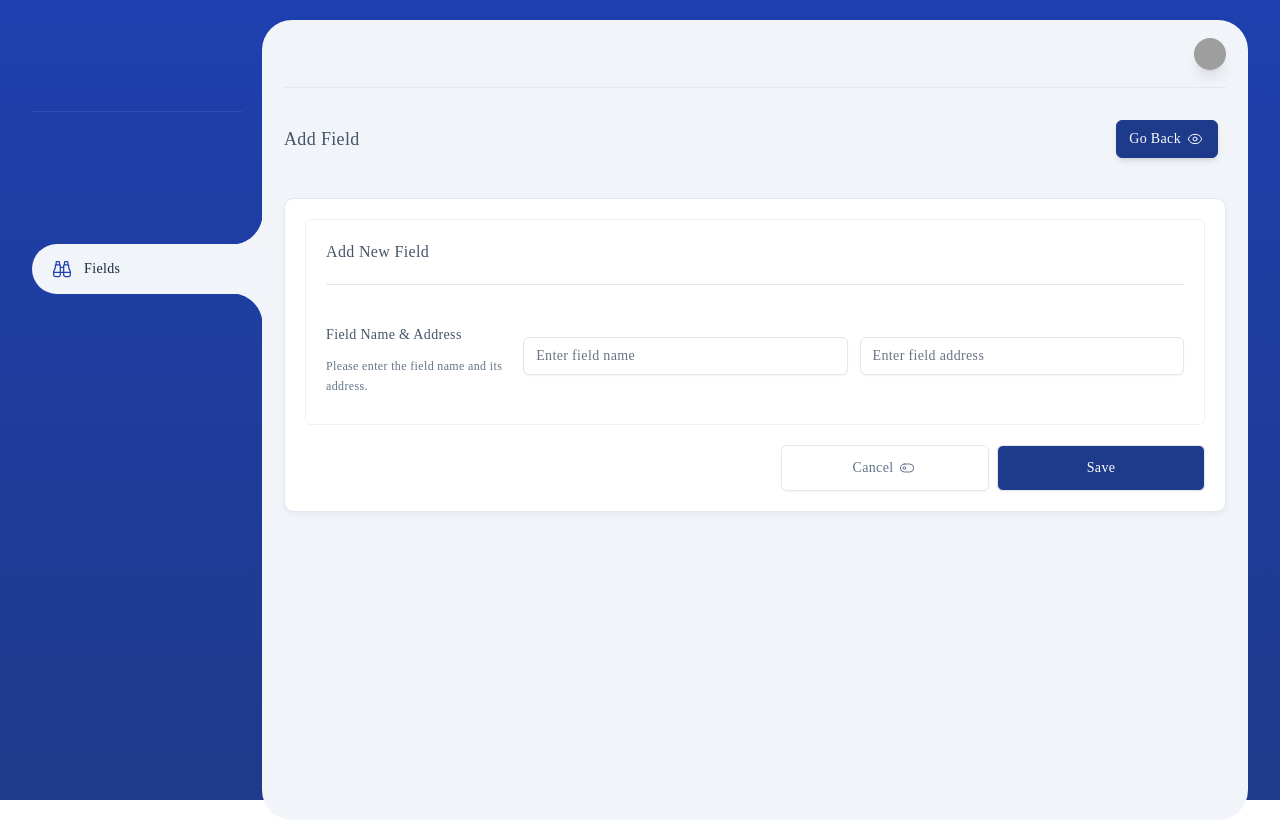
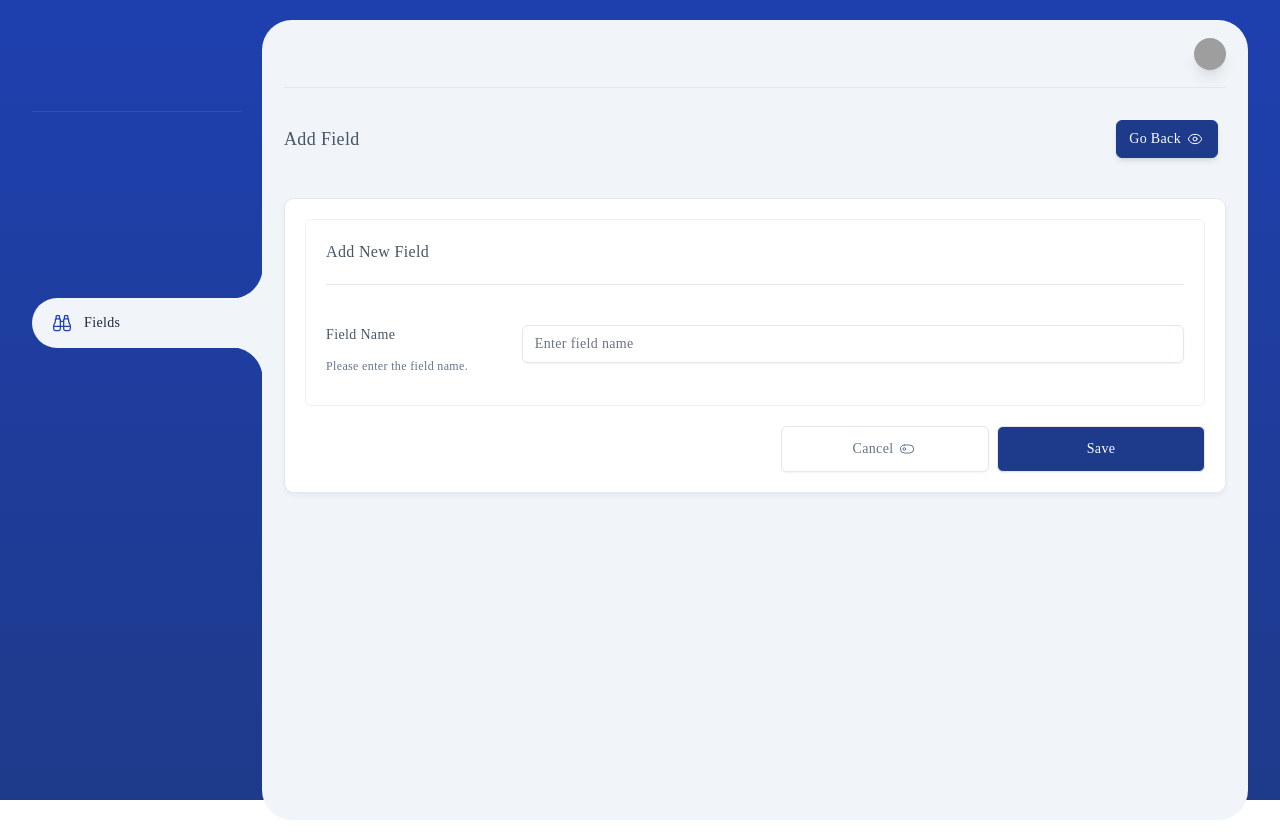
Before and after one commit to kajugadaniels/attendify-client, a React (Vite) app: page /field/add in a window 1280 px wide. Built offline with nearby package versions, Linux system fonts and the light colour scheme; sample sign-in values are in the browser's storage; grey boxes are pictures that could not be loaded; a web font is replaced by a local one.

Commit message:
Remove unnecessary fields on fields

```diff
--- a/src/components/Sidebar.jsx
+++ b/src/components/Sidebar.jsx
@@ -54,6 +54,19 @@ const Sidebar = () => {
                 </li>
                 <li>
                     <NavLink
+                        to="/departments"
+                        className={() =>
+                            `side-menu ${isDepartmentsActive ? 'side-menu--active' : ''}`
+                        }
+                    >
+                        <div className="side-menu__icon">
+                            <Sofa className="stroke-1.5 w-5 h-5" />
+                        </div>
+                        <div className="side-menu__title">Departments</div>
+                    </NavLink>
+                </li>
+                <li>
+                    <NavLink
                         to="/fields"
                         className={() =>
                             `side-menu ${isFieldsActive ? 'side-menu--active' : ''}`
@@ -63,19 +76,6 @@ const Sidebar = () => {
                             <Binoculars className="stroke-1.5 w-5 h-5" />
                         </div>
                         <div className="side-menu__title">Fields</div>
-                    </NavLink>
-                </li>
-                <li>
-                    <NavLink
-                        to="/departments"
-                        className={() =>
-                            `side-menu ${isDepartmentsActive ? 'side-menu--active' : ''}`
-                        }
-                    >
-                        <div className="side-menu__icon">
-                            <Sofa className="stroke-1.5 w-5 h-5" />
-                        </div>
-                        <div className="side-menu__title">Departments</div>
                     </NavLink>
                 </li>
                 <li>
--- a/src/pages/fields/AddField.jsx
+++ b/src/pages/fields/AddField.jsx
@@ -6,7 +6,7 @@ import { createField } from '../../api';
 
 const AddField = () => {
     const navigate = useNavigate();
-    const [formData, setFormData] = useState({ name: '', address: '' });
+    const [formData, setFormData] = useState({ name: '' });
     const [loading, setLoading] = useState(false);
 
     const handleChange = (e) => {
@@ -54,13 +54,12 @@ const AddField = () => {
                                     <div className="block sm:flex flex-col items-start pt-5 xl:flex-row">
                                         <label className="inline-block mb-2 xl:mr-10 xl:w-64">
                                             <div className="text-left">
-                                                <div className="font-medium">Field Name & Address</div>
+                                                <div className="font-medium">Field Name</div>
                                                 <div className="mt-3 text-xs leading-relaxed text-slate-500">
-                                                    Please enter the field name and its address.
+                                                    Please enter the field name.
                                                 </div>
                                             </div>
                                         </label>
-                                        <div className="mt-3 w-full grid grid-cols-2 gap-3">
                                         <input
                                             type="text"
                                             name="name"
@@ -70,16 +69,6 @@ const AddField = () => {
                                             className="w-full text-sm border-slate-200 shadow-sm rounded-md focus:ring-4 focus:ring-primary"
                                             required
                                         />
-                                            <input
-                                                type="text"
-                                                name="address"
-                                                placeholder="Enter field address"
-                                                value={formData.address}
-                                                onChange={handleChange}
-                                                className="w-full text-sm border-slate-200 shadow-sm rounded-md focus:ring-4 focus:ring-primary"
-                                                required
-                                            />
-                                        </div>
                                     </div>
                                 </div>
                             </div>
--- a/src/pages/fields/EditField.jsx
+++ b/src/pages/fields/EditField.jsx
@@ -7,7 +7,7 @@ import { fetchFieldDetails, updateField } from '../../api';
 const EditField = () => {
     const { id } = useParams();
     const navigate = useNavigate();
-    const [formData, setFormData] = useState({ name: '', address: '' });
+    const [formData, setFormData] = useState({ name: '' });
     const [loading, setLoading] = useState(false);
     const [dataLoading, setDataLoading] = useState(true);
 
@@ -17,8 +17,7 @@ const EditField = () => {
             try {
                 const data = await fetchFieldDetails(id);
                 setFormData({
-                    name: data.field.name || '',
-                    address: data.field.address || ''
+                    name: data.field.name || ''
                 });
             } catch (error) {
                 toast.error('Failed to load field details');
@@ -76,13 +75,12 @@ const EditField = () => {
                                     <div className="block sm:flex flex-col items-start pt-5 xl:flex-row">
                                         <label className="inline-block mb-2 xl:mr-10 xl:w-64">
                                             <div className="text-left">
-                                                <div className="font-medium">Field Name & Address</div>
+                                                <div className="font-medium">Field Name</div>
                                                 <div className="mt-3 text-xs leading-relaxed text-slate-500">
-                                                    Please enter the field name and its address.
+                                                    Please enter the field name.
                                                 </div>
                                             </div>
                                         </label>
-                                        <div className="mt-3 w-full grid grid-cols-2 gap-3">
                                         <input
                                             type="text"
                                             name="name"
@@ -92,16 +90,6 @@ const EditField = () => {
                                             className="w-full text-sm border-slate-200 shadow-sm rounded-md focus:ring-4 focus:ring-primary"
                                             required
                                         />
-                                            <input
-                                                type="text"
-                                                name="address"
-                                                placeholder="Enter field address"
-                                                value={formData.address}
-                                                onChange={handleChange}
-                                                className="w-full text-sm border-slate-200 shadow-sm rounded-md focus:ring-4 focus:ring-primary"
-                                                required
-                                            />
-                                        </div>
                                     </div>
                                 </div>
                             </div>
--- a/src/pages/fields/GetFields.jsx
+++ b/src/pages/fields/GetFields.jsx
@@ -130,16 +130,7 @@ const GetFields = () => {
                     <thead>
                         <tr>
                             <th className="font-medium px-5 py-3 dark:border-300 whitespace-nowrap border-b-0">
-                                <input
-                                    type="checkbox"
-                                    className="transition-all duration-100 ease-in-out shadow-sm border-slate-200 cursor-pointer rounded focus:ring-4 focus:ring-offset-0 focus:ring-primary focus:ring-opacity-20 dark:bg-800 dark:border-transparent dark:focus:ring-slate-700 dark:focus:ring-opacity-50"
-                                />
-                            </th>
-                            <th className="font-medium px-5 py-3 dark:border-300 whitespace-nowrap border-b-0">
                                 Name
-                            </th>
-                            <th className="font-medium px-5 py-3 dark:border-300 whitespace-nowrap border-b-0 text-center">
-                                Address
                             </th>
                             <th className="font-medium px-5 py-3 dark:border-300 whitespace-nowrap border-b-0 text-center">
                                 Action
@@ -149,12 +140,6 @@ const GetFields = () => {
                     <tbody>
                         {currentFields.map(field => (
                             <tr key={field.id} className="intro-x">
-                                <td className="px-5 py-3 border-b dark:border-300 box whitespace-nowrap border-x-0 shadow-[5px_3px_5px_#00000005] dark:bg-600">
-                                    <input
-                                        type="checkbox"
-                                        className="transition-all duration-100 ease-in-out shadow-sm border-slate-200 cursor-pointer rounded focus:ring-4 focus:ring-offset-0 focus:ring-primary focus:ring-opacity-20 dark:bg-800 dark:border-transparent dark:focus:ring-slate-700 dark:focus:ring-opacity-50"
-                                    />
-                                </td>
                                 <td className="px-5 py-3 border-b dark:border-300 box whitespace-nowrap border-x-0 shadow-[5px_3px_5px_#00000005] dark:bg-600">
                                     <div className="flex items-center">
                                         <div className="image-fit zoom-in h-9 w-9">
@@ -173,9 +158,6 @@ const GetFields = () => {
                                             </span>
                                         </div>
                                     </div>
-                                </td>
-                                <td className="px-5 py-3 border-b dark:border-300 box whitespace-nowrap border-x-0 text-center shadow-[5px_3px_5px_#00000005] dark:bg-600">
-                                    {field.address || 'N/A'}
                                 </td>
                                 <td className="px-5 py-3 border-b dark:border-300 box w-56 border-x-0 text-center shadow-[5px_3px_5px_#00000005] dark:bg-600">
                                     <div className="flex items-center justify-center">
--- a/src/pages/fields/ShowField.jsx
+++ b/src/pages/fields/ShowField.jsx
@@ -105,11 +105,6 @@ const ShowField = () => {
                             <i data-lucide="info" className="stroke-1.5 mr-2 h-4 w-4 text-slate-500"></i>
                             <span className="font-medium">Name:</span>
                             <span className="ml-1">{field.name || 'N/A'}</span>
-                        </div>
-                        <div className="mt-3 flex items-center">
-                            <i data-lucide="map-pin" className="stroke-1.5 mr-2 h-4 w-4 text-slate-500"></i>
-                            <span className="font-medium">Address:</span>
-                            <span className="ml-1">{field.address || 'N/A'}</span>
                         </div>
                     </div>
                 </div>
```
Lines whose indentation alone changed are shown as unchanged.
